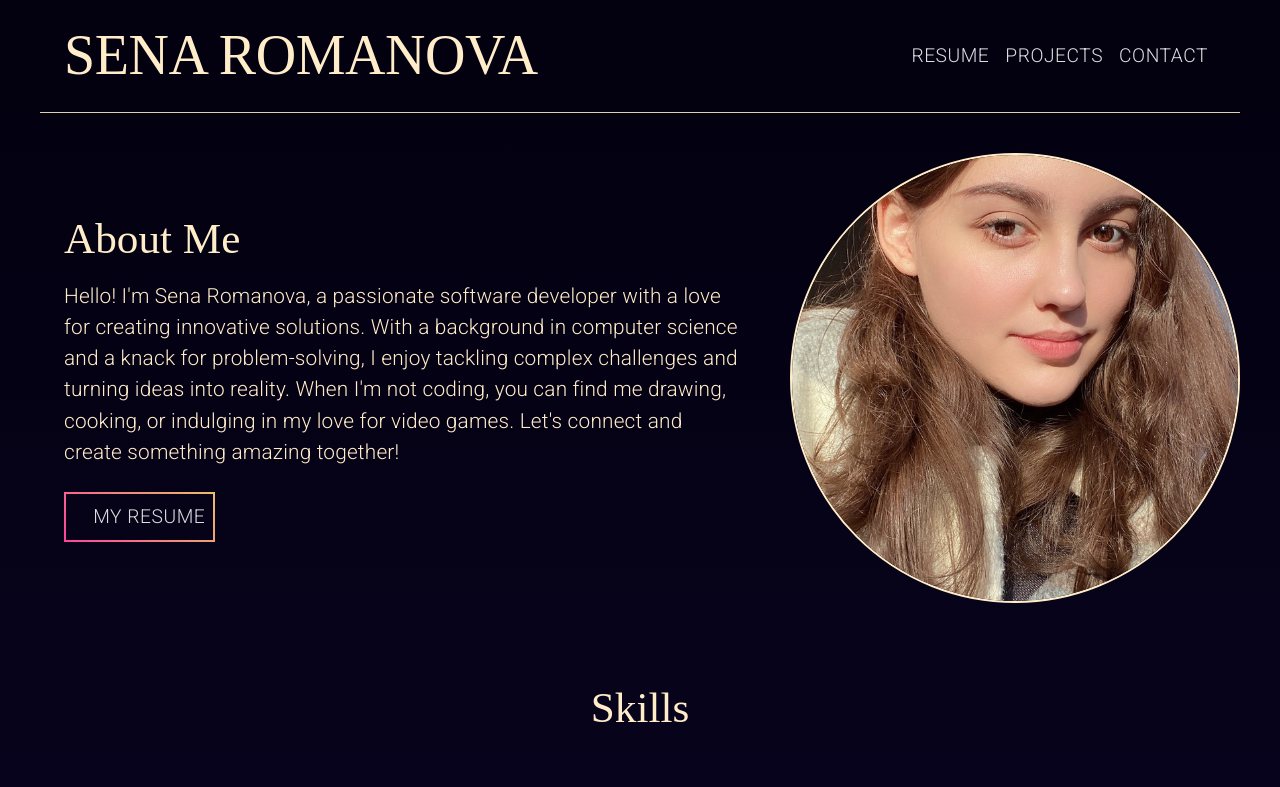
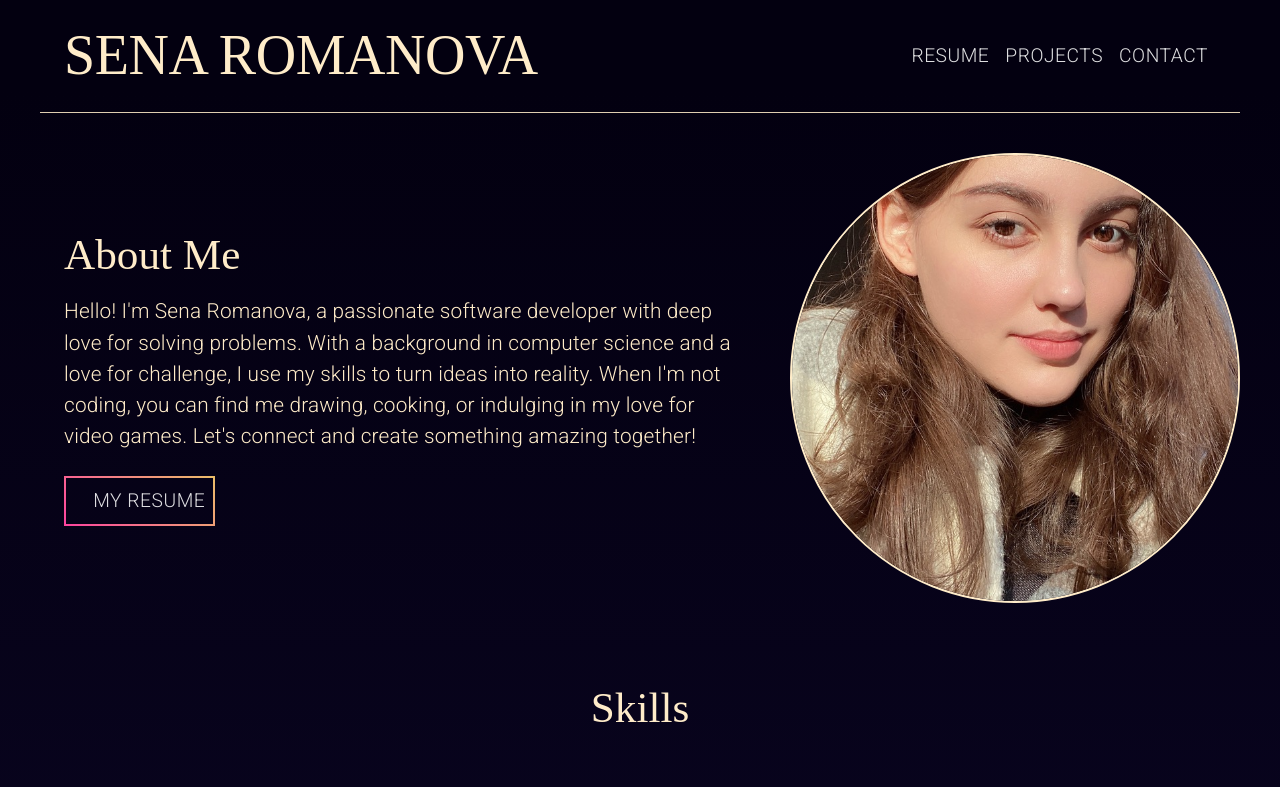
Before and after one commit to SenaRomanova/my-portfolio, a React (Vite) app: page / in a window 1280 px wide. Shown: the top 787 px of the page. Built offline with nearby package versions, Linux system fonts and the light colour scheme; some icons are missing; a web font is replaced by a local one.

Commit message:
about me change

```diff
--- a/src/assets/AboutMe.jsx
+++ b/src/assets/AboutMe.jsx
@@ -35,10 +35,8 @@ export default function AboutMe() {
           variant="body1"
           sx={{ color: "rgb(255, 236, 201)", paddingRight: 3 }}
         >
-          Hello! I'm Sena Romanova, a passionate software developer with a love
-          for creating innovative solutions. With a background in computer
-          science and a knack for problem-solving, I enjoy tackling complex
-          challenges and turning ideas into reality. When I'm not coding, you
+          Hello! I'm Sena Romanova, a passionate software developer with deep love for solving problems. With a background in computer
+          science and a love for challenge, I use my skills to turn ideas into reality. When I'm not coding, you
           can find me drawing, cooking, or indulging in my love for video games.
           Let's connect and create something amazing together!
         </Typography>
```
